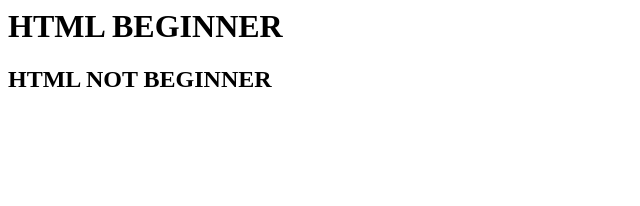
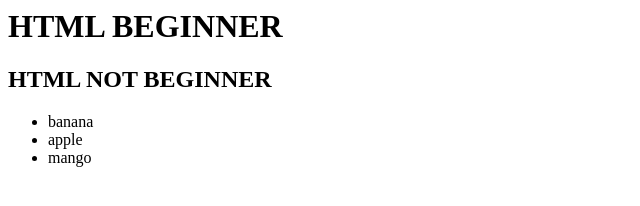
Before and after one commit to Saitoria/git_master, a plain HTML site: page index.html in a window 1280 px wide. Shown: the whole page, without its empty margins (0-640 px from the left). Drawn offline with Linux system fonts and the light colour scheme.

Commit message:
added list

```diff
--- a/index.html
+++ b/index.html
@@ -7,5 +7,10 @@
 
         <h1> HTML BEGINNER</h1>
         <h2> HTML NOT BEGINNER</h2>
+        <ul>
+            <li>banana</li>
+            <li>apple</li>
+            <li>mango</li>
+        </ul>
     </body>
 </html>
```
